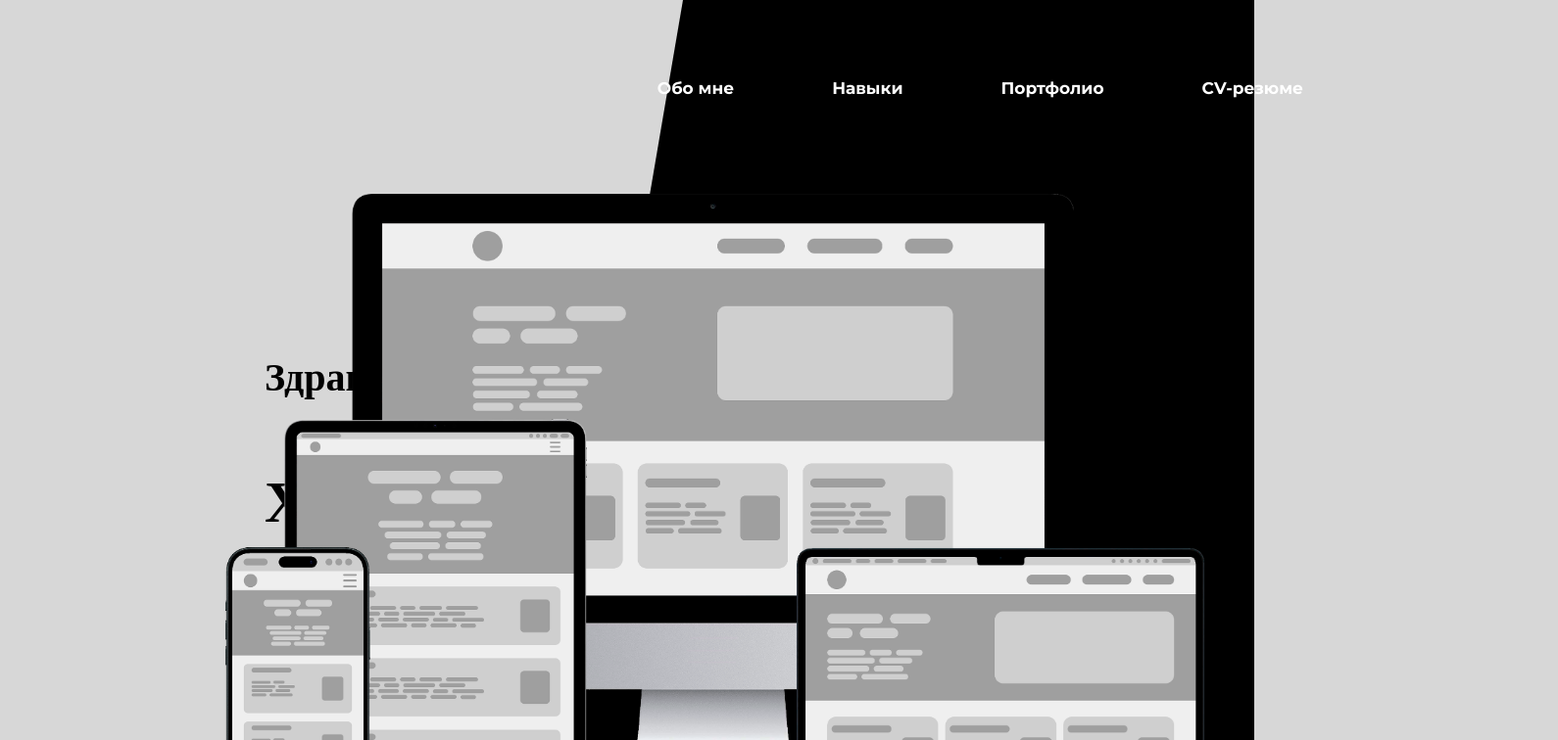
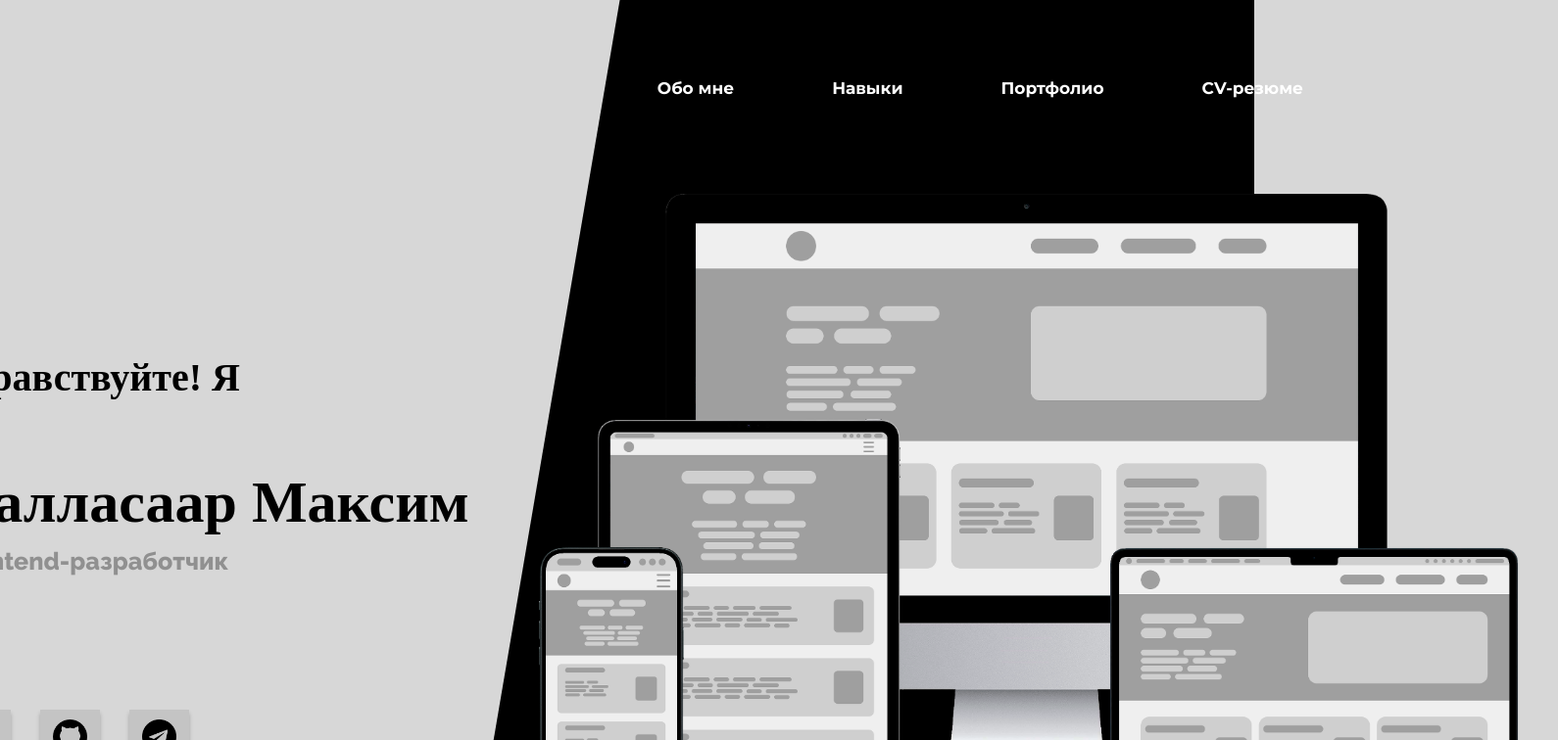
Before and after one commit to Endermax200113/site-portfolio, a React (Vite) app: page / in a window 1280 px wide. Shown: the top 756 px of the page at 98% size, 1590 px wide, since content can reach past the window. Built offline with nearby package versions, Linux system fonts and the light colour scheme; a web font is replaced by a local one.

Commit message:
The 'Representation' component adapted from >1920px to 1600px

```diff
--- a/src/assets/sass/_functions.scss
+++ b/src/assets/sass/_functions.scss
@@ -54,7 +54,7 @@ $screen-width-px: 1920;
 	@return calc(($px * 100 / $viewport) * 1vw);
 }
 
-@function relative-size($from-width, $from-size, $to-width, $to-size) {
+@function rubber-size($from-width, $from-size, $to-width, $to-size) {
 	$resize: calc($from-size - $to-size);
 	$difference: calc($from-width - $to-width);
 	$equation: calc($resize / $difference);
--- a/src/components/navbar/Navbar.module.scss
+++ b/src/components/navbar/Navbar.module.scss
@@ -32,7 +32,7 @@
 
 @media only screen and (px-to-rem(1920) > width >= px-to-rem(1600)) {
 	.navbar {
-		padding-block: relative-size(1920, 65, 1600, 35);
+		padding-block: rubber-size(1920, 65, 1600, 35);
 
 		&.fixed {
 			$margin-inline-nav: px-to-rem(65);
--- a/src/components/navbar/menu/menuItem/MenuItem.module.scss
+++ b/src/components/navbar/menu/menuItem/MenuItem.module.scss
@@ -33,11 +33,11 @@
 @media only screen and (px-to-rem(1920) > width >= px-to-rem(1600)) {
 	.menu {
 		&-item {
-			margin-inline: relative-size(1920, 50, 1600, 40);
+			margin-inline: rubber-size(1920, 50, 1600, 45);
 		}
 
 		&-link {
-			font-size: relative-size(1920, 17, 1600, 16);
+			font-size: rubber-size(1920, 17, 1600, 16);
 		}
 	}
 }
--- a/src/components/representation/Representation.module.scss
+++ b/src/components/representation/Representation.module.scss
@@ -3,6 +3,12 @@
 .representation {
 	position: relative;
 	width: 100%;
-	height: 1022px;
+	height: px-to-rem(1022);
 	background-color: $color-light-gray;
 }
+
+@media only screen and (px-to-rem(1920) > width >= px-to-rem(1600)) {
+	.representation {
+		height: rubber-size(1920, 1022, 1600, 900);
+	}
+}
--- a/src/components/representation/background/Background.module.scss
+++ b/src/components/representation/background/Background.module.scss
@@ -1,4 +1,5 @@
 @use '@sass/main' as *;
+@use 'sass:string';
 
 .background {
 	position: absolute;
@@ -9,10 +10,12 @@
 }
 
 .detail {
+	$width-detail: string.unquote("calc(50vw + #{px-to-rem(192)})");
+
 	position: absolute;
-	top: -133px;
-	right: -100px;
-	width: 60vw;
+	top: px-to-rem(-133);
+	right: px-to-rem(-100);
+	width: $width-detail;
 	height: 130%;
 	background-color: $color-full-black;
 	transform: rotate(9.67deg);
@@ -21,7 +24,7 @@
 		position: absolute;
 		bottom: 0;
 		width: 100%;
-		height: 75px;
+		height: px-to-rem(75);
 		background: linear-gradient(transparent, $color-light-gray);
 	}
 }
--- a/src/components/representation/demonstration/Demonstration.module.scss
+++ b/src/components/representation/demonstration/Demonstration.module.scss
@@ -4,7 +4,6 @@
 	position: relative;
 	width: 100%;
 	height: 100%;
-	padding-left: 270px;
 	display: flex;
 	justify-content: space-between;
 	align-items: center;
@@ -12,10 +11,18 @@
 }
 
 .images {
-	position: absolute;
-	right: 10px;
-	width: 1040px;
+	$sets-for-img: px-to-rem(1900);
+
+	width: px-to-rem(1040);
 	aspect-ratio: 2953 / 1883;
-	margin-top: 37px;
+	margin-top: px-to-rem(37);
+	margin-right: calc(50% - ($sets-for-img / 2));
 	z-index: 2;
 }
+
+@media only screen and (px-to-rem(1920) > width >= px-to-rem(1600)) {
+	.images {
+		width: rubber-size(1920, 1040, 1600, 880);
+		margin-right: rubber-size(1920, 10, 1600, 15);
+	}
+}
--- a/src/components/representation/demonstration/information/Information.module.scss
+++ b/src/components/representation/demonstration/information/Information.module.scss
@@ -1,5 +1,8 @@
 @use '@sass/main' as *;
 
 .information {
-	margin-top: 120px;
+	$width-demo: px-to-rem(1380);
+
+	margin-top: px-to-rem(120);
+	margin-left: calc(50% - ($width-demo / 2));
 }
--- a/src/components/representation/demonstration/information/informationText/InformationText.module.scss
+++ b/src/components/representation/demonstration/information/informationText/InformationText.module.scss
@@ -1,7 +1,7 @@
 @use '@sass/main' as *;
 
 .info-text {
-	margin-bottom: 137px;
+	margin-bottom: px-to-rem(137);
 	display: flex;
 	flex-direction: column;
 }
--- a/src/components/ui/text/label/labelHello/LabelHello.module.scss
+++ b/src/components/ui/text/label/labelHello/LabelHello.module.scss
@@ -3,6 +3,6 @@
 .label {
 	@extend %welcome;
 
-	margin-bottom: 70px;
-	font-size: 40px;
+	margin-bottom: px-to-rem(70);
+	font-size: px-to-rem(40);
 }
--- a/src/routes/main/Main.module.scss
+++ b/src/routes/main/Main.module.scss
@@ -2,6 +2,7 @@
 
 .main {
 	width: 100%;
+	align-items: flex-start !important;
 }
 
 .gradient {
```
